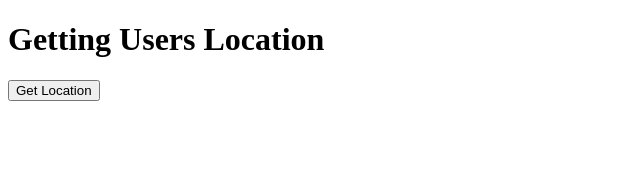
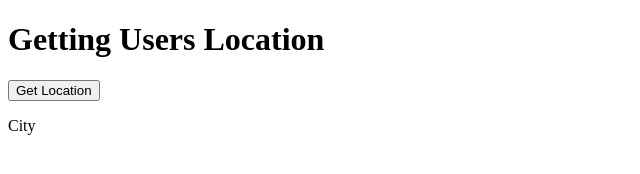
Before and after one commit to MuhammadShariq05/JavaScript-learning, a plain HTML site: page Getting current location/index.html in a window 1280 px wide. Shown: the full height of the page, 0-640 px from the left. Drawn offline with Linux system fonts and the light colour scheme.

Commit message:
called api, completed

```diff
--- a/Getting current location/index.html
+++ b/Getting current location/index.html
@@ -8,6 +8,10 @@
 <body>
   <h1>Getting Users Location</h1>
   <button id="clickbutton">Get Location</button>
+  <div id="display">
+    <p>City</p>
+
+  </div>
   <script src="script.js"></script>
 </body>
 </html>
```
